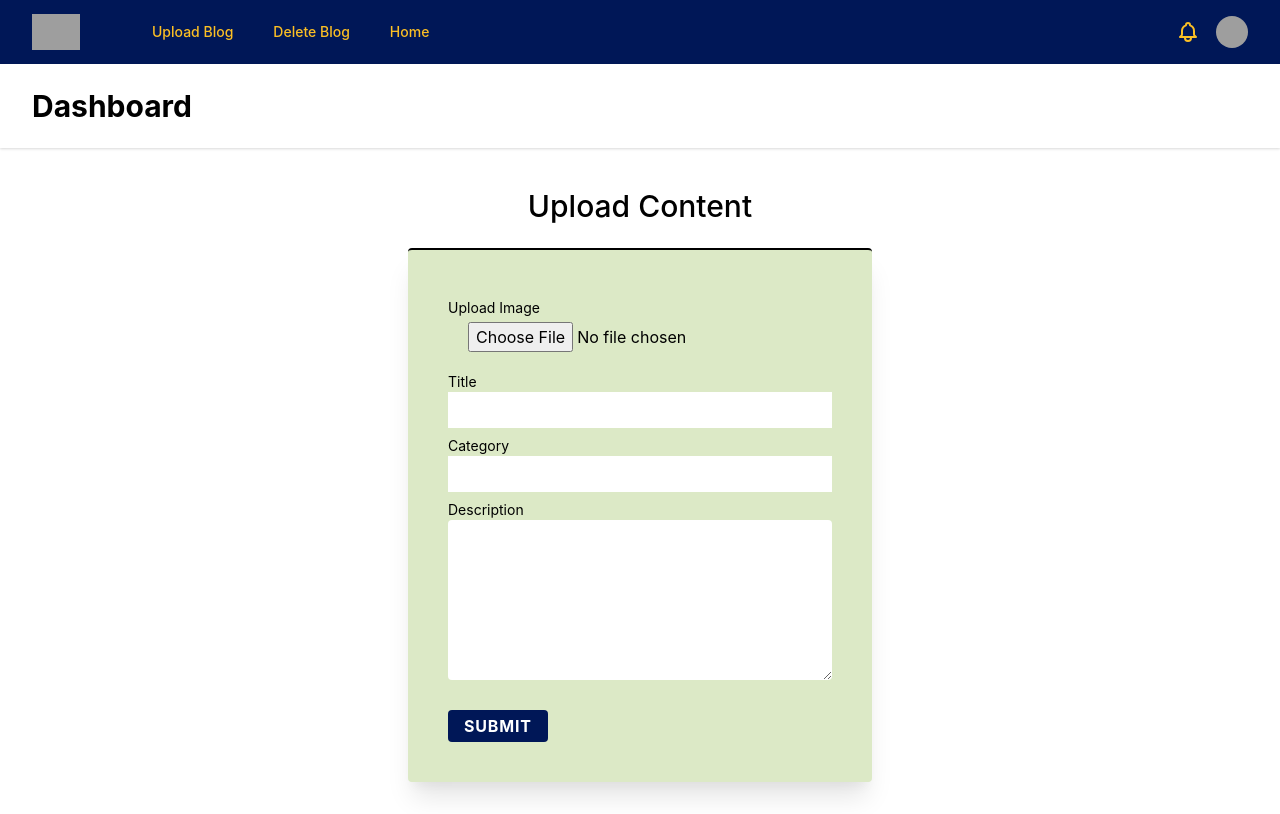
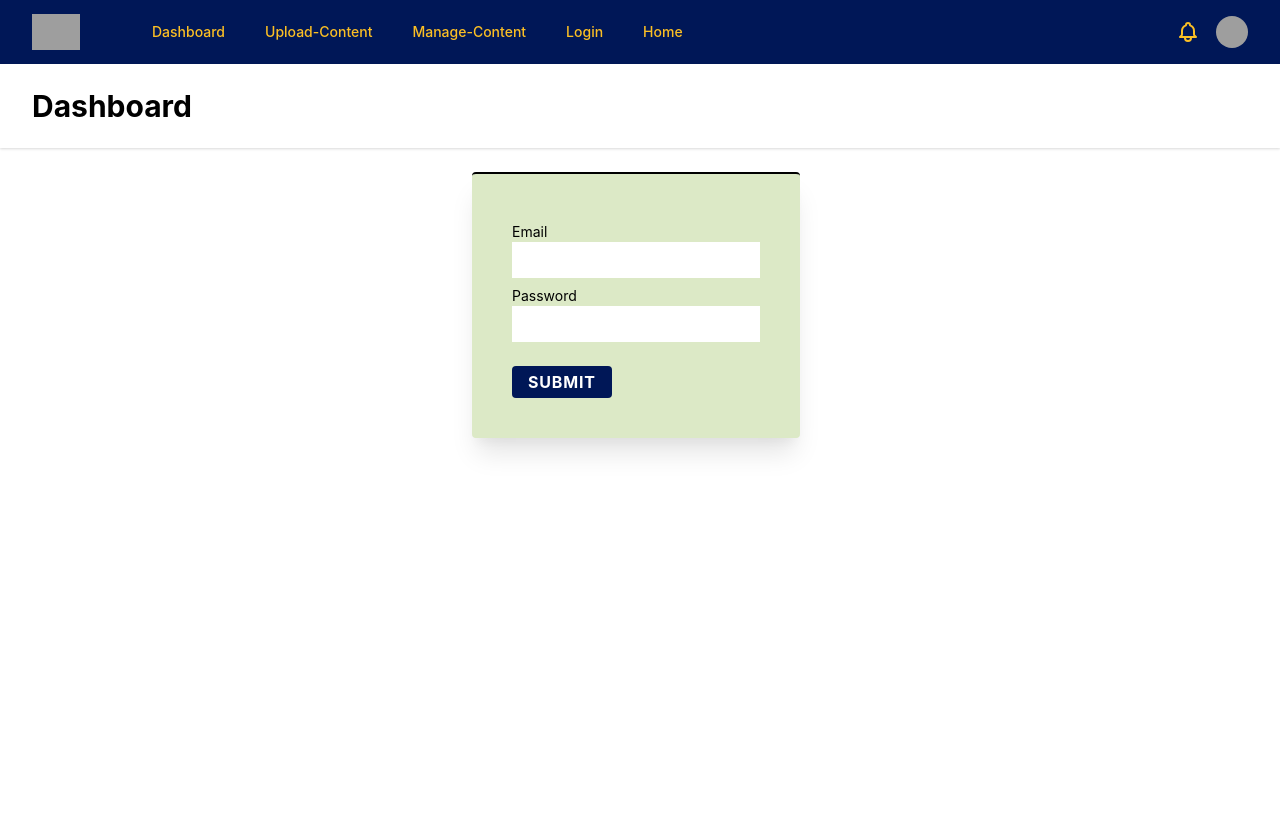
Before and after one commit to khanfaysal/writing-room-blog-, a React (Create React App) app: page /dashboard in a window 1280 px wide. Built offline with nearby package versions, Linux system fonts and the light colour scheme; grey boxes are pictures that could not be loaded; a web font is replaced by a local one.

Commit message:
dashboard rest work done

```diff
--- a/package.json
+++ b/package.json
@@ -15,6 +15,7 @@
     "@testing-library/user-event": "^12.1.10",
     "autoprefixer": "^9.8.6",
     "axios": "^0.21.1",
+    "firebase": "^8.6.8",
     "postcss": "^7.0.36",
     "react": "^17.0.2",
     "react-dom": "^17.0.2",
--- a/src/App.js
+++ b/src/App.js
@@ -8,26 +8,44 @@ import {
 import Home from "./components/HomePage/Home/Home";
 import Dashboard from "./components/DashboardArea/Dashboard/Dashboard";
 import UploadContent from "./components/DashboardArea/UploadContent/UploadContent";
-import AdminAdd from "./components/DashboardArea/AdminAdd/AdminAdd";
+import ManageContent from "./components/DashboardArea/ManageContent/ManageContent";
+// import Login from "./components/lib/Login";
+// import PrivateRoute from "./components/lib/PrivateRoute";
+
+// export const context = createContext()
+
 
 function App() {
+  // const [User,setUser]=useState({
+  //   isSignedIn: true,
+  //   email: '',
+  //   password: '',
+  //   error :''
+  // })
+//   const [contents, setContents] =useState ([]);
+//   useEffect(() => {
+//     fetch('http://localhost:5000/addContent')
+//     .then(res => res.json())
+//     .then(data => setContents(data))
+//   },[])
+
+  // const contextData = {
+  //   User,
+  //   setUser,
+  // }
   return (
+    // <context.provider >
     <Router>
       <Switch>
-      <Route path="/dashboard">
-          <Dashboard />
-        </Route>
-      <Route path="/upcontent">
-          <UploadContent />
-        </Route>
-      <Route path="/adminadd">
-          <AdminAdd />
-        </Route>
-        <Route exact path="/">
-          <Home />
-        </Route>
+          <Route  path="/" exact component = {Home} />
+          <Route path="/dashboard" component = {Dashboard}  />
+          <Route path="/dashboard/uploadcontent" component = {UploadContent} />
+          <Route path="/dashboard/managecontent" component = {ManageContent} />
+
       </Switch>
     </Router>
+  //  </context.provider>
+
   );
 }
 
--- a/src/components/DashboardArea/Dashboard/Dashboard.js
+++ b/src/components/DashboardArea/Dashboard/Dashboard.js
@@ -1,13 +1,17 @@
 import { Fragment } from "react";
 import { Disclosure, Menu, Transition } from "@headlessui/react";
 import { BellIcon, MenuIcon, XIcon } from "@heroicons/react/outline";
-import { Link } from "react-router-dom";
+import { Link, useRouteMatch } from "react-router-dom";
+import {BrowserRouter as Router, Switch, Route} from "react-router-dom";
+import Login from "../../lib/Login";
 import UploadContent from "../UploadContent/UploadContent";
 
+
 const navigation = [
-  // { name: "Dashboard", path: "/dashboard" },
-  { name: "Upload Blog", path: "/dashboard/uploadcontent" },
-  { name: "Delete Blog", path: "/dashboard/uploadcontent" },
+  { name: "Dashboard", path: "/dashboard" },
+  { name: "Upload-Content", path: "/dashboard/uploadcontent" },
+  { name: "Manage-Content", path: "/dashboard/managecontent" },
+  { name: "Login", path: "/dashboard/login" },
   { name: "Home", path: "/" },
 ];
 const profile = ["Your Profile", "Settings", "Sign out"];
@@ -17,6 +21,7 @@ function classNames(...classes) {
 }
 
 const Dashboard = () => {
+  let { path, url } = useRouteMatch();
   return (
     <div>
       <Disclosure as="nav" className="bg-primary">
@@ -202,7 +207,16 @@ const Dashboard = () => {
       <main>
         <div className="max-w-7xl mx-auto  sm:px-6 lg:px-8">
           {/* Replace with your content */}
-          <UploadContent />
+          <Switch>
+            <Route exact path={`${path}`}>
+              <Login></Login>
+            </Route>
+
+            <Route path={`${path}/uploadcontent`}>
+              <UploadContent></UploadContent>
+            </Route>
+          </Switch>
+
           {/* /End replace */}
         </div>
       </main>
--- a/src/components/DashboardArea/DeleteContent/DeleteContent.js
+++ /dev/null
@@ -1,11 +0,0 @@
-import React from 'react';
-
-const DeleteContent = () => {
-    return (
-        <div>
-            <h1>This is delete content page</h1>
-        </div>
-    );
-};
-
-export default DeleteContent;
--- /dev/null
+++ b/src/components/DashboardArea/ManageContent/ManageContent.js
@@ -0,0 +1,11 @@
+import React from 'react';
+
+const ManageContent = () => {
+    return (
+        <div>
+            <h2>This is managecontent</h2>
+        </div>
+    );
+};
+
+export default ManageContent;
--- a/src/components/DashboardArea/UploadContent/UploadContent.js
+++ b/src/components/DashboardArea/UploadContent/UploadContent.js
@@ -6,7 +6,7 @@ import "./UploadContent.css";
 const UploadContent = () => {
   const {register,handleSubmit,formState: { errors }, reset} = useForm();
   const [imageURL, setImageURL] = useState(null);
-  const onSubmit = (data) => {
+  const onSubmit = data => {
     const contentUploadData = {
       imageUpload: imageURL,
       category: data.categoryTitle,
@@ -36,8 +36,7 @@ const UploadContent = () => {
     axios
       .post("https://api.imgbb.com/1/upload", imageData)
       .then(function (response) {
-        setImageURL(response.data.data.display_url);
-        // setImageURL(response.data.data.display_url);
+        setImageURL(response.data.data.display_url)
       })
       .catch(function (error) {
         console.log(error);
--- a/src/components/HomePage/BlogsDetails/BlogsDetails.js
+++ b/src/components/HomePage/BlogsDetails/BlogsDetails.js
@@ -1,11 +1,16 @@
 import React from 'react';
+import { Link } from "react-router-dom";
 
-const BlogsDetails = (props) => {
-    const {imageUpload,contentTitle,Description,category} = props.content;
+const BlogsDetails = ({content}) => {
+    const {imageUpload,contentTitle,Description,category,_id} = content;
     return (
         <article class="flex flex-col shadow my-4">
+            <Link to={`/blog/${_id}`} />
+                <a href="/" className="hover:opacity-75">
+                    <img src={imageUpload} alt="" className="md:w-full object-cover object-center" />
+                </a>
         {/* article image */}
-        <img src={imageUpload} alt="" className="md:w-full object-cover object-center" />
+
         <div class="bg-white flex flex-col justify-start p-6">
             <h5 class="text-blue-700 text-sm font-bold uppercase pb-4">{category}</h5>
             <h2 class="text-3xl font-bold hover:text-gray-700 pb-4 capitalize">{contentTitle}</h2>
--- /dev/null
+++ b/src/components/lib/Login.js
@@ -0,0 +1,67 @@
+import firebase from "firebase/app";
+import "firebase/auth";
+import React from 'react';
+import { useForm } from "react-hook-form";
+// import { useHistory, useLocation } from "react-router-dom";
+// import { context } from '../../App';
+import firebaseConfig from '../lib/firebase.config';
+
+if (firebase.apps.length === 0) {
+    firebase.initializeApp(firebaseConfig);
+  }
+
+
+const Login = () => {
+    // const {User, setUser}=useContext(context)
+    const {register,formState: { errors }} = useForm();
+
+    // let history = useHistory();
+    // let location = useLocation();
+    // let { from } = location.state || { from: { pathname: "/" } };
+    // const onSubmit = data => {
+
+    //     if (data.email && data.password) {
+    //         firebase.auth().signInWithEmailAndPassword(data.email, data.password)
+    //         .then((userCredential) => {
+
+    //           var user = userCredential.user;
+    //           const userLoggedIn  = {...data}
+    //           userLoggedIn.isSignedIn = true;
+    //           setUser(userLoggedIn);
+    //           history.replace(from);
+
+    //         })
+    //         .catch((error) => {
+
+    //           var errorMessage = error.message;
+    //             const userError = {...data};
+    //             userError.isSignedIn = false;
+    //             userError.error = errorMessage;
+    //             setUser(userError);
+
+    //         });
+
+    //     }
+    //             reset()
+    // }
+    // console.log(User);
+    // onSubmit={handleSubmit(onSubmit)}
+    return (
+        <div className="flex flex-wrap justify-center w-full  my-6 pr-0 lg:pr-2">
+            <form class="p-10 bg-secondary rounded shadow-xl border-t-2" >
+
+                <label className="mt-2 block text-sm text-gray-600 capitalize">Email</label>
+                <input class="pb-3 w-full" type="email"{...register("email", { required: true })} placeholder=""/>
+                {errors.email && <p className="error">Email is required</p>}<br />
+
+                <label className="mt-2 block text-sm text-gray-600 capitalize">password</label>
+                <input class="pb-3 w-full" type="password"{...register("categoryTitle", { required: true })} placeholder=""/>
+                {errors.password && <p className="error">Password is required</p>}<br />
+
+                <input class="mt-6 px-4 py-1 text-white font-bold uppercase tracking-wider bg-primary rounded" type="submit" />
+              </form>
+    </div>
+    );
+};
+
+export default Login;
--- /dev/null
+++ b/src/components/lib/PrivateRoute.js
@@ -0,0 +1,30 @@
+import React, { useContext } from 'react';
+import { Redirect, Route } from 'react-router';
+import { context } from '../../App';
+
+
+
+const PrivateRoute = ({ children, ...rest }) => {
+    const {User, setUser} = useContext(context);
+
+    return (
+        <Route
+            {...rest}
+            render={({ location }) =>
+             User.email ? (
+                    children
+
+                ) : (
+                    <Redirect
+                        to={{
+                            pathname: "/login",
+                            state: { from: location }
+                        }}
+                    />
+                )
+            }
+        />
+    );
+};
+
+export default PrivateRoute;
--- /dev/null
+++ b/src/components/lib/firebase.config.js
@@ -0,0 +1,9 @@
+const firebaseConfig = {
+    apiKey: "AIzaSyDYoD2yZ9E4zrxJbg2FOQlicXgghS6vylk",
+    authDomain: "writing-room-blog-d64ac.firebaseapp.com",
+    projectId: "writing-room-blog-d64ac",
+    storageBucket: "writing-room-blog-d64ac.appspot.com",
+    messagingSenderId: "262896777553",
+    appId: "1:262896777553:web:9bc876671e55a8ebd9fb70"
+  };
+  export default firebaseConfig;
```
Also changed, not shown: 1 other file (tests, documents, lock files or other folders).
